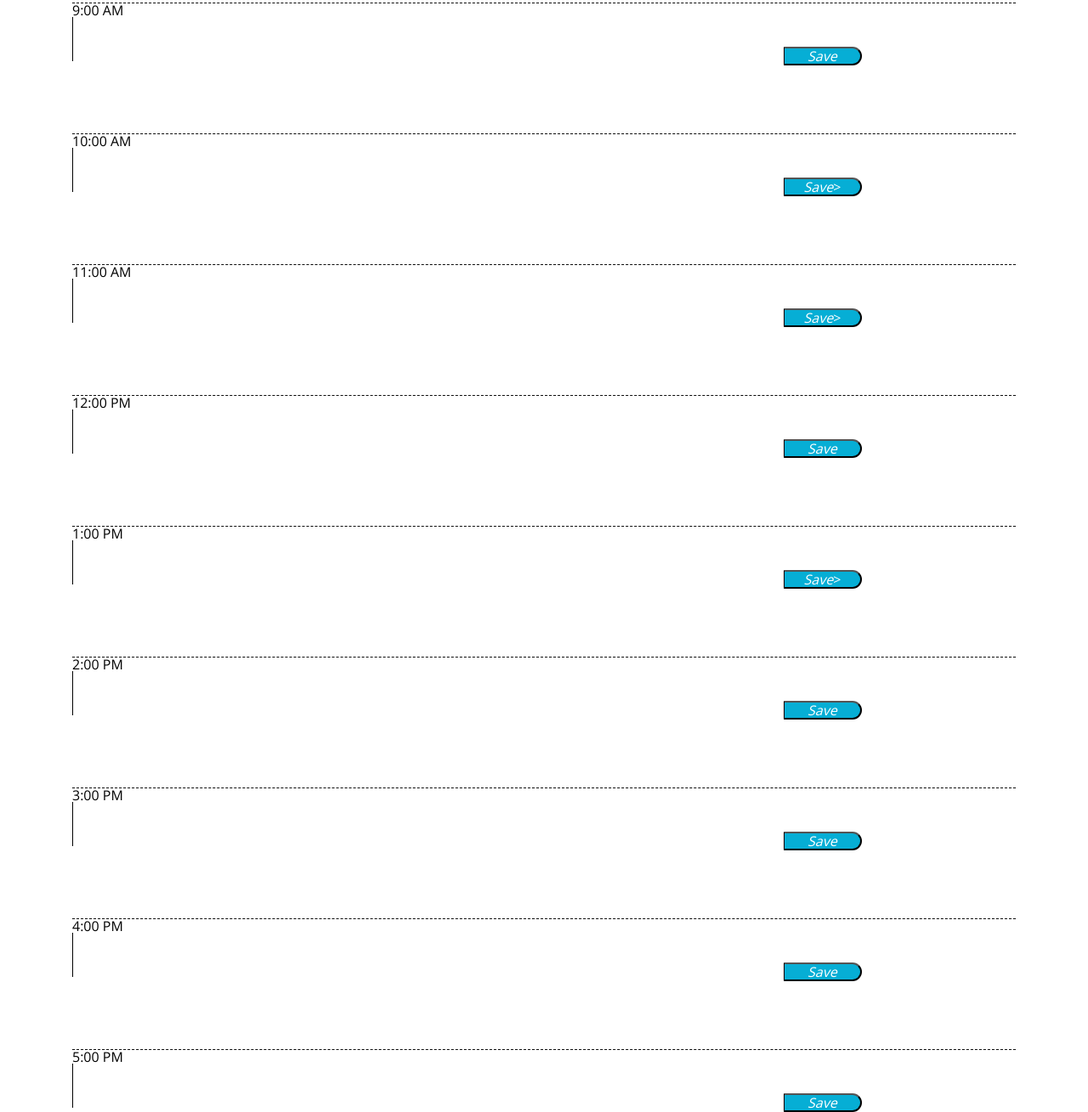
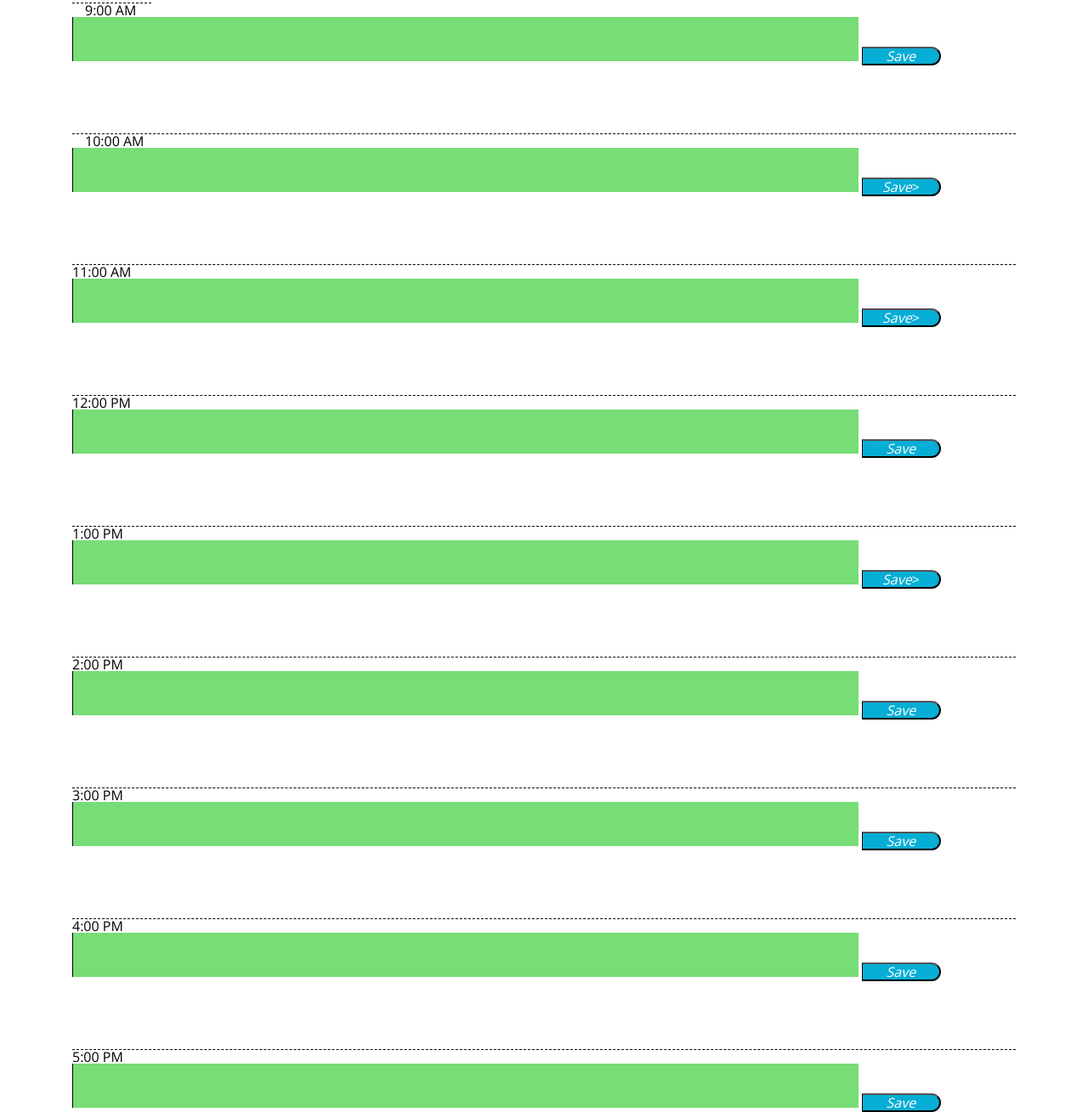
Before and after one commit to Cwishart203/Day-Planner, a plain HTML site: page index.html in a window 1280 px wide. Shown: the part 413-1722 px from the top of the page at 85% size. Drawn offline with nearby package versions, Linux system fonts and the light colour scheme.

Commit message:
Added Time Block Color

```diff
--- a/assets/js/script.js
+++ b/assets/js/script.js
@@ -10,9 +10,22 @@ function displayTime() {
 
 
 // Time Block //
+var currentHour = moment().hour();
+console.log(currentHour);
+var timeBlock = $('textarea');
+for (var i = 0; i < timeBlock.length; i++) {
+    if (timeBlock[i] < currentHour) {
+      $(timeBlock[i]).addClass('past');
+  } else if (timeBlock[i] === currentHour) {
+      $(timeBlock[i]).addClass('present');
+    } else {
+      $(timeBlock[i]).addClass('future')
+    }
+  };
+
+// Save Button //
 
 
-// Time Block Color //
 
 
 displayTime();
--- a/index.html
+++ b/index.html
@@ -32,48 +32,48 @@
       <!-- Timeblocks go here -->
       <!-- // 9 AM // -->
       <div class="time-block row"></div>
-        <div class="hour">9:00 AM</div>
-        <textarea class="col-9 description" id="activity-text"></textarea>
+        <div class="col-1 hour">9:00 AM</div>
+        <textarea class="col-10 description" id="activity-text"></textarea>
         <button class="saveBtn col-1"><i>Save</i></button>
        <!-- // 10 AM // -->
       <div class="time-block row"></div>
-        <div class="hour">10:00 AM</div>
-        <textarea class="col-9 description" id="activity-text"></textarea>
+        <div class="col hour">10:00 AM</div>
+        <textarea class="col-10 description" id="activity-text"></textarea>
         <button class="saveBtn col-1"><i>Save</i>></button>
       <!-- // 11 AM // -->
       <div class="time-block row"></div>
         <div class="hour">11:00 AM</div>
-        <textarea class="col-9 description" id="activity-text"></textarea>
+        <textarea class="col-10 description" id="activity-text"></textarea>
         <button class="saveBtn col-1"><i>Save</i>></button>
       <!-- // 12 PM // -->
       <div class="time-block row"></div>
         <div class="hour">12:00 PM</div>
-        <textarea class="col-9 description" id="activity-text"></textarea>
+        <textarea class="col-10 description" id="activity-text"></textarea>
         <button class="saveBtn col-1"><i>Save</i></button>
       <!-- // 1 PM // -->
       <div class="time-block row"></div>
         <div class="hour">1:00 PM</div>
-        <textarea class="col-9 description" id="activity-text"></textarea>
+        <textarea class="col-10 description" id="activity-text"></textarea>
         <button class="saveBtn col-1"><i>Save</i>></button>
       <!-- // 2 PM // -->
       <div class="time-block row"></div>
         <div class="hour">2:00 PM</div>
-        <textarea class="col-9 description" id="activity-text"></textarea>
+        <textarea class="col-10 description" id="activity-text"></textarea>
         <button class="saveBtn col-1"><i>Save</i></button>
       <!-- // 3 PM // -->
       <div class="time-block row"></div>
         <div class="hour">3:00 PM</div>
-        <textarea class="col-9 description" id="activity-text"></textarea>
+        <textarea class="col-10 description" id="activity-text"></textarea>
         <button class="saveBtn col-1"><i>Save</i></button>
       <!-- // 4 PM // -->
       <div class="time-block row"></div>
         <div class="hour">4:00 PM</div>
-        <textarea class="col-9 description" id="activity-text"></textarea>
+        <textarea class="col-10 description" id="activity-text"></textarea>
         <button class="saveBtn col-1"><i>Save</i></button>
       <!-- // 5 PM // -->
       <div class="time-block row"></div>
         <div class="hour">5:00 PM</div>
-        <textarea class="col-9 description" id="activity-text"></textarea>
+        <textarea class="col-10 description" id="activity-text"></textarea>
         <button class="saveBtn col-1"><i>Save</i></button>
 
     </div>
```
Lines whose indentation alone changed are shown as unchanged.
